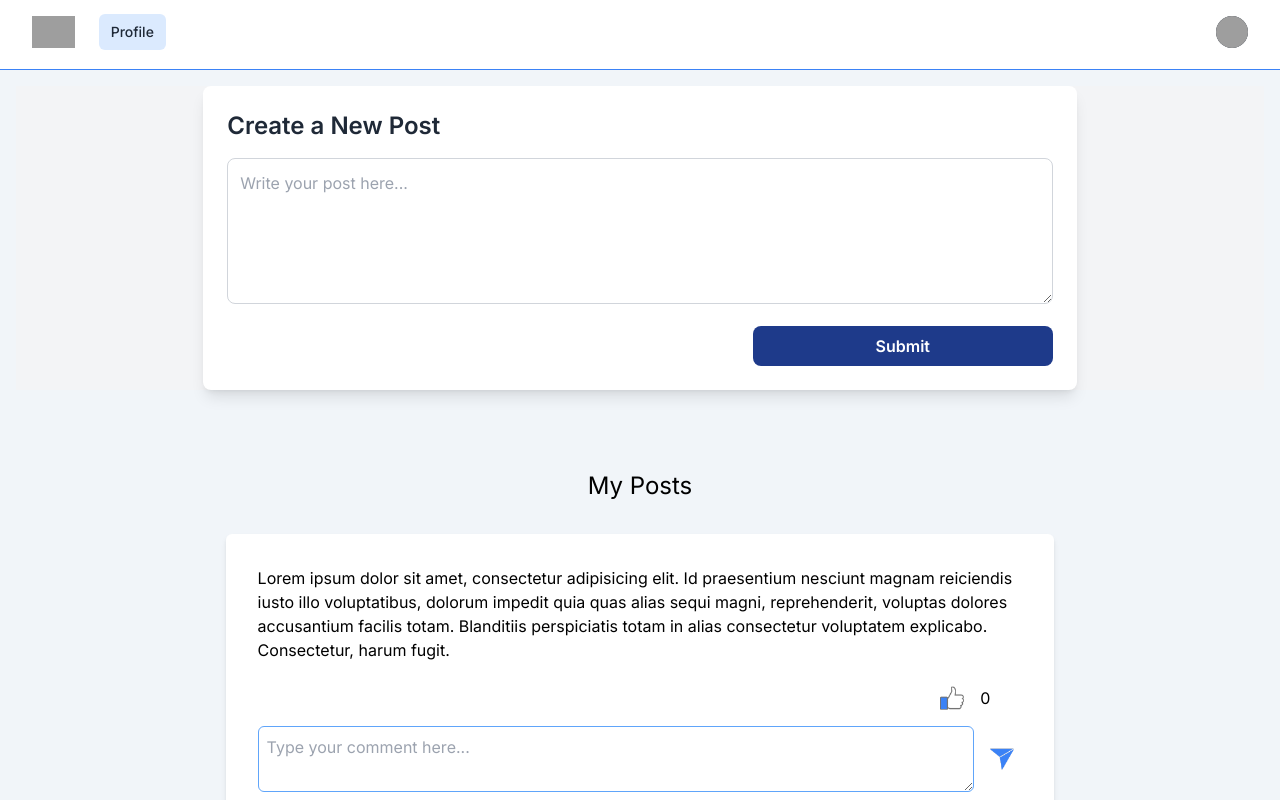
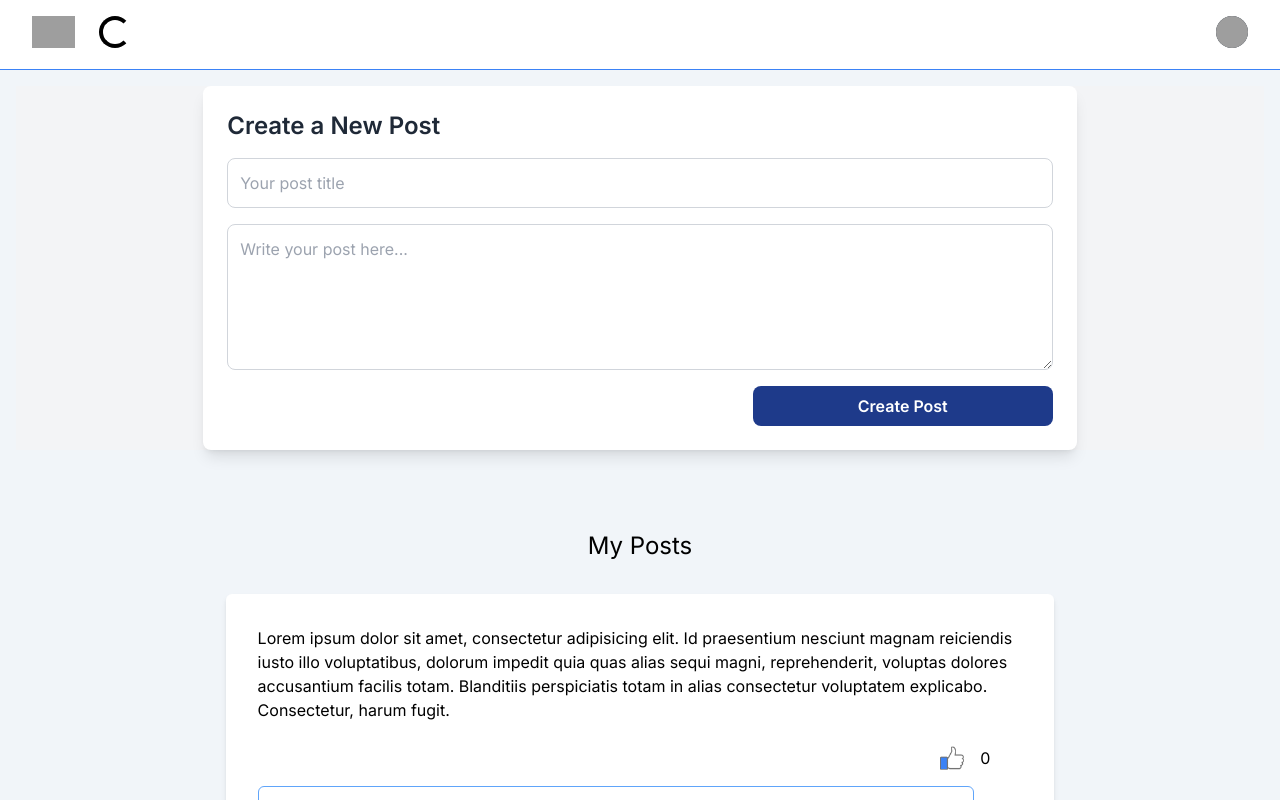
Before and after one commit to e19465/tech-talk-geveo-nov-24, a Next.js app: page /profile/1 in a window 1280 px wide. Built offline with nearby package versions, Linux system fonts and the light colour scheme; grey boxes are pictures that could not be loaded.

Commit message:
post actions

```diff
--- /dev/null
+++ b/src/actions/postActions.tsx
@@ -0,0 +1,40 @@
+"use server";
+import { prisma } from "@/lib/client";
+
+export const createPost = async (
+  prevState: { success: boolean; error: string | null; post: any },
+  body: { formData: FormData; userId: string | null }
+) => {
+  try {
+    const postTitle = body.formData.get("create-post-title") as string;
+    const postContent = body.formData.get("create-post-content") as string;
+    const userId = body.userId;
+
+    if (!userId) {
+      return {
+        success: false,
+        error: "You need to be logged in to create a post",
+        post: null,
+      };
+    }
+
+    if (!postTitle || !postContent) {
+      return { success: false, error: "Please fill all fields", post: null };
+    }
+
+    const post = await prisma.post.create({
+      data: {
+        title: postTitle,
+        content: postContent,
+        authorId: userId,
+      },
+    });
+    return { success: true, error: null, post: post };
+  } catch (err: any) {
+    return {
+      success: false,
+      error: "Something went wrong. Please try again",
+      post: null,
+    };
+  }
+};
--- a/src/components/common/Navbar.tsx
+++ b/src/components/common/Navbar.tsx
@@ -1,10 +1,8 @@
-import React from "react";
-import Link from "next/link";
 import Image from "next/image";
 import { ProgressLink } from "../nprogress/NProgressHandler";
+import ProfileLink from "./ProfileLink";
 
 const Navbar = () => {
-  const userId = "1";
   return (
     <nav className="bg-white border-b border-b-blue-500 h-[70px]">
       <div className="mx-auto max-w-7xl px-2 sm:px-6 lg:px-8">
@@ -23,12 +21,7 @@ const Navbar = () => {
             </div>
             <div className="hidden sm:ml-6 sm:block">
               <div className="flex space-x-4">
-                <ProgressLink
-                  href={`/profile/${userId}`}
-                  className="rounded-md px-3 py-2 text-sm font-medium text-gray-800 bg-blue-100"
-                >
-                  Profile
-                </ProgressLink>
+                <ProfileLink />
               </div>
             </div>
           </div>
--- /dev/null
+++ b/src/components/common/ProfileLink.tsx
@@ -0,0 +1,31 @@
+"use client";
+import { useEffect, useState } from "react";
+import { ProgressLink } from "../nprogress/NProgressHandler";
+import TailwindSpinner from "./TailwindSpinner";
+
+const ProfileLink = () => {
+  const [userId, setUserId] = useState<string | null>(null);
+
+  // Get user_id from localStorage, make sure to run this only in the browser
+  useEffect(() => {
+    if (typeof window !== "undefined") {
+      const storedUserId = localStorage.getItem("user_id");
+      setUserId(storedUserId);
+    }
+  }, []);
+
+  if (!userId) {
+    return <TailwindSpinner />;
+  }
+
+  return (
+    <ProgressLink
+      href={`/profile/${userId}`}
+      className="rounded-md px-3 py-2 text-sm font-medium text-gray-800 bg-blue-100"
+    >
+      Profile
+    </ProgressLink>
+  );
+};
+
+export default ProfileLink;
--- /dev/null
+++ b/src/components/common/TailwindSpinner.tsx
@@ -0,0 +1,16 @@
+const TailwindSpinner = () => {
+  return (
+    <div className="w-full h-full flex items-center justify-center">
+      <div
+        className="inline-block h-8 w-8 animate-spin rounded-full border-4 border-solid border-current border-e-transparent align-[-0.125em] text-surface motion-reduce:animate-[spin_1.5s_linear_infinite] dark:text-blue-500"
+        role="status"
+      >
+        <span className="!absolute !-m-px !h-px !w-px !overflow-hidden !whitespace-nowrap !border-0 !p-0 ![clip:rect(0,0,0,0)]">
+          Loading...
+        </span>
+      </div>
+    </div>
+  );
+};
+
+export default TailwindSpinner;
--- a/src/components/user-profile/CreatePost.tsx
+++ b/src/components/user-profile/CreatePost.tsx
@@ -1,25 +1,70 @@
+"use client";
+
+import { createPost } from "@/actions/postActions";
+import { useActionState } from "react";
+import { toast } from "react-toastify";
+
 const CreatePost = () => {
+  const [formState, formAction, isLoading] = useActionState(createPost, {
+    success: false,
+    error: null,
+    post: {
+      id: "",
+      title: "",
+      content: "",
+      authorId: "",
+      createdAt: new Date(),
+      updatedAt: new Date(),
+    },
+  });
+
+  const handleAction = async (formdata: FormData) => {
+    formAction({
+      formData: formdata,
+      userId: localStorage.getItem("user_id"),
+    });
+  };
+
+  if (formState?.error) {
+    toast.error(formState.error);
+    console.error(formState.error);
+  }
+
+  if (formState?.success && formState.post) {
+    toast.success("Post created successfully");
+    console.log(formState.post);
+  }
+
   return (
     <div className="flex justify-center items-center bg-gray-100 w-full">
-      <form className="bg-white p-6 rounded-lg shadow-lg w-[70%]">
+      <form
+        className="bg-white p-6 rounded-lg shadow-lg w-[70%]"
+        action={handleAction}
+      >
         <h2 className="text-2xl font-semibold mb-4 text-gray-800">
           Create a New Post
         </h2>
 
-        <div className="mb-4">
+        <div className="mb-4 w-full flex flex-col gap-4">
+          <input
+            type="text"
+            name="create-post-title"
+            id="create-post-title"
+            placeholder="Your post title"
+            className="w-full border p-3 border-gray-300 rounded-lg focus:outline-none focus:ring-2 focus:ring-indigo-500"
+          />
           <textarea
             className="w-full p-3 border border-gray-300 rounded-lg focus:outline-none focus:ring-2 focus:ring-indigo-500"
             rows={5}
             placeholder="Write your post here..."
+            name="create-post-content"
+            id="create-post-content"
           />
         </div>
 
         <div className="flex items-center justify-end w-full">
-          <button
-            type="submit"
-            className="w-[300px] bg-blue-900 text-white font-semibold py-2 rounded-lg hover:bg-blue-800 transition-colors duration-200"
-          >
-            Submit
+          <button className="w-[300px] bg-blue-900 text-white font-semibold py-2 rounded-lg hover:bg-blue-800 transition-colors duration-200">
+            {isLoading ? "Loading..." : "Create Post"}
           </button>
         </div>
       </form>
```
